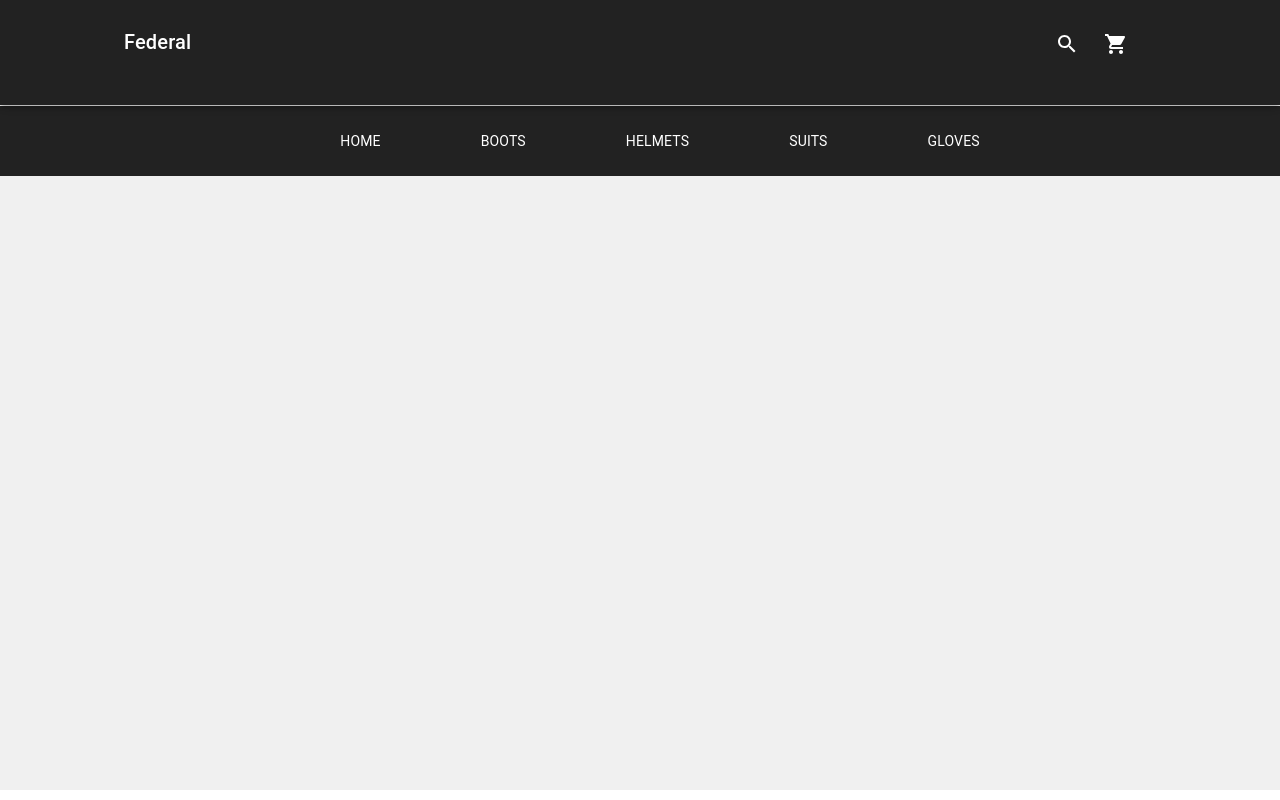
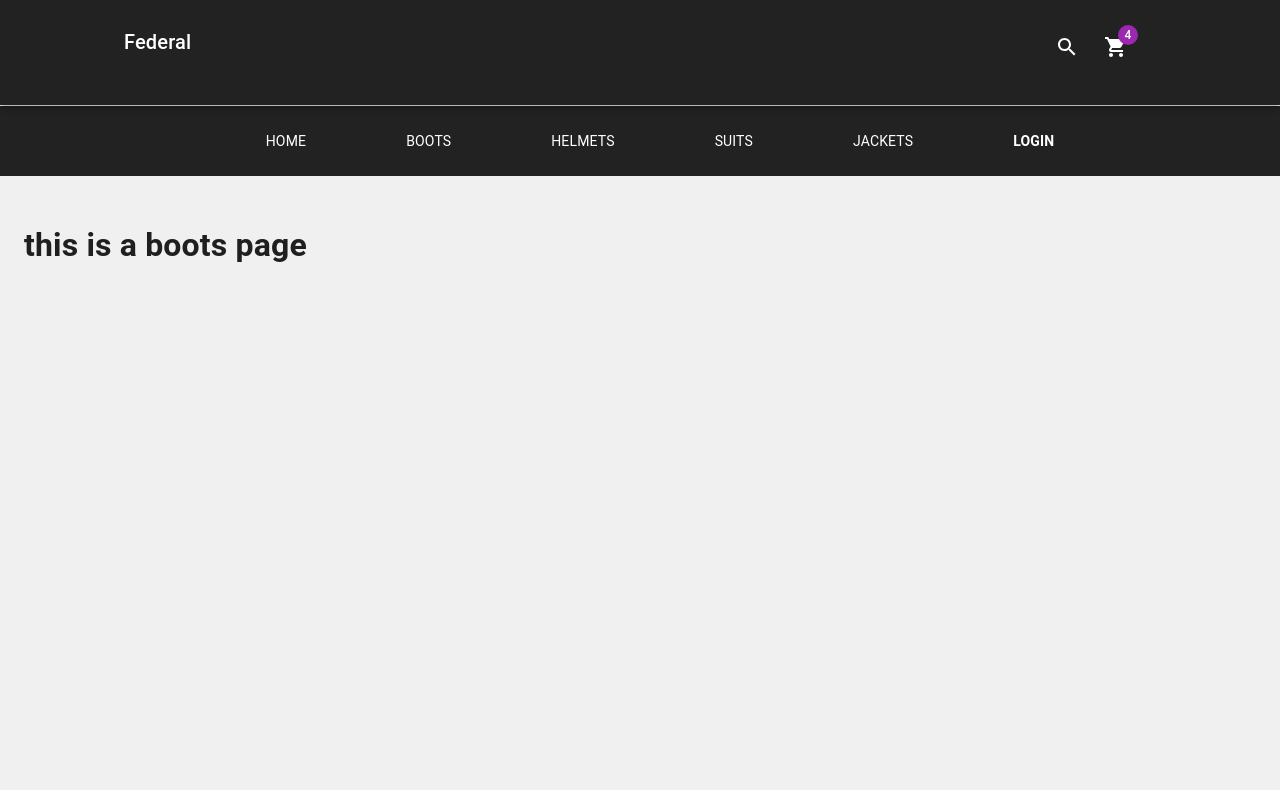
Before and after one commit to Abdullah-Ahmed1/FEDERAL, a React (Vite) app in the folder frontend/: page /boots in a window 1280 px wide. Built offline with nearby package versions, Linux system fonts and the light colour scheme.

Commit message:
category pages added + badge added on cart icon + code refactoring done

```diff
--- a/frontend/src/App.tsx
+++ b/frontend/src/App.tsx
@@ -1,5 +1,5 @@
 import './App.css'
-import {Routes,Route} from 'react-router-dom'
+import {Routes,Route,Link} from 'react-router-dom'
 import Home from './pages/Home'
 import Store from './pages/Store'
 import AboutUs from './pages/AboutUs'
@@ -21,7 +21,13 @@ import SearchIcon from '@mui/icons-material/Search';
 import ShoppingCartIcon from '@mui/icons-material/ShoppingCart';
 import Login from './pages/Login';
 import Register from './pages/Register';
-
+import Helmets from './pages/Helmets';
+import Jackets from './pages/Jackets';
+import Suits from './pages/Suits';
+import { NavItems } from './utils/NavItems';
+import Boots from './pages/Boots'
+import LoginIcon from '@mui/icons-material/Login';
+import Badge from '@mui/material/Badge';
 interface Props {
   window?: () => Window;
 }
@@ -78,11 +84,15 @@ export default function Main(props: Props) {
             component="div"
             sx={{ flexGrow: 1, display: { xs: 'block', sm: 'block' ,margin:"20px 0px 0px 100px"} }}
           >
+            <Link to = '/' style={{color:"white",textDecoration:"none"}}>
             Federal
+          </Link>
           </Typography>
-          <Box sx={{ display: { xs: 'none', sm: 'block' },marginTop:"30px"}}>
+          <Box sx={{ display: { xs: 'none', sm: 'flex' },marginTop:"30px"}}>
           <SearchIcon sx = {{marginRight:"25px"}}/>
-          <ShoppingCartIcon/>
+          <Badge badgeContent={4} color="secondary">
+            <ShoppingCartIcon/>
+          </Badge>
             {/* {navItems.map((item) => (
               <Button key={item} sx={{ color: '#fff' }}>
                 {item}
@@ -95,11 +105,19 @@ export default function Main(props: Props) {
       <Box component='nav' sx = {{backgroundColor:"#222222",display:{xs :"none",lg : 'flex'},marginTop:"106px",height:"70px",width:"100%"}}>
         <div style={{margin:"auto"}}>
           <ul style={{listStyle:"none"}}>
-            <li style={{color:"white",display:"inline",padding:"20px 50px",fontSize:"14px"}}>HOME</li>
-            <li style={{color:"white",display:"inline",padding:"20px 50px",fontSize:"14px"}}>BOOTS</li>
-            <li style={{color:"white",display:"inline",padding:"20px 50px",fontSize:"14px"}}>HELMETS</li>
-            <li style={{color:"white",display:"inline",padding:"20px 50px",fontSize:"14px"}}>SUITS</li>
-            <li style={{color:"white",display:"inline",padding:"20px 50px",fontSize:"14px"}}>GLOVES</li>
+            {
+            NavItems.map((item,index)=>{
+              return(
+                <Link to={item.link} key={index} style={{textDecoration:"none",color :"white"}}>
+                  <li style={item.style}>{item.name}</li>
+                </Link>
+              )
+            })
+            }
+             <Link to ={'/login'} style ={{textDecoration:"none"}}>
+             <li style={{color:"white",display:"inline",padding:"20px 50px",fontSize:"14px",fontWeight:"bold"}}>LOGIN</li>
+             </Link>
+
           </ul>
         </div>
       </Box>
@@ -128,6 +146,10 @@ export default function Main(props: Props) {
          <Route  path='/about'  element={<AboutUs/>} />
          <Route  path='/login'  element={<Login/>} />
          <Route  path='/register'  element={<Register/>} />
+         <Route  path='/helmets'  element={<Helmets/>} />
+         <Route  path='/jackets'  element={<Jackets/>} />
+         <Route  path='/suits'  element={<Suits/>} />
+         <Route  path='/boots'  element={<Boots/>} />
        </Routes>
       </Box>
 
--- /dev/null
+++ b/frontend/src/pages/Boots.tsx
@@ -0,0 +1,8 @@
+const Boots = ()=>{
+    return(
+        <div>
+            <h1>this is a boots page</h1>
+        </div>
+    )
+}
+export default Boots
--- /dev/null
+++ b/frontend/src/pages/Helmets.tsx
@@ -0,0 +1,8 @@
+const Helmets = ()=>{
+    return(
+        <div>
+            <h1>this is a helmets page</h1>
+        </div>
+    )
+}
+export default Helmets
--- /dev/null
+++ b/frontend/src/pages/Jackets.tsx
@@ -0,0 +1,8 @@
+const Jackets = ()=>{
+    return(
+        <div>
+            <h1>Jackets page</h1>
+        </div>
+    )
+}
+export default Jackets
--- /dev/null
+++ b/frontend/src/pages/Suits.tsx
@@ -0,0 +1,8 @@
+const Suits = ()=>{
+    return (
+        <div>
+            <h1>This is a suit page</h1>
+        </div>
+    )
+}
+export default Suits
--- /dev/null
+++ b/frontend/src/utils/NavItems.tsx
@@ -0,0 +1,27 @@
+export const  NavItems = [
+    {
+        name: 'HOME',
+        link: '/',
+        style: {color:"white",display:"inline",padding:"20px 50px",fontSize:"14px"}
+    },
+    {
+        name: 'BOOTS',
+        link: '/boots',
+        style: {color:"white",display:"inline",padding:"20px 50px",fontSize:"14px"}
+    },
+    {
+        name: 'HELMETS',
+        link: '/helmets',
+        style: {color:"white",display:"inline",padding:"20px 50px",fontSize:"14px"}
+    },
+    {
+        name: 'SUITS',
+        link: '/suits',
+        style: {color:"white",display:"inline",padding:"20px 50px",fontSize:"14px"}
+    },
+    {
+        name: 'JACKETS',
+        link: '/jackets',
+        style: {color:"white",display:"inline",padding:"20px 50px",fontSize:"14px"}
+    }
+]
```
Also changed, not shown: frontend/src/pages/Gloves.tsx (added, +8 -0 lines).
